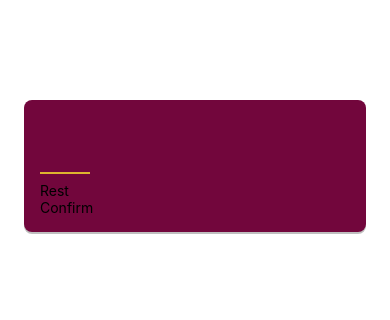
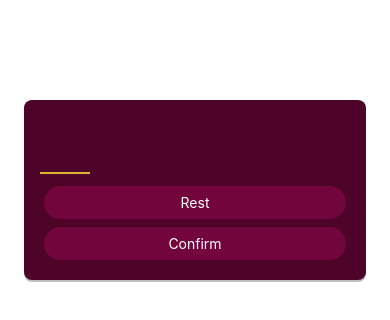
Before and after one commit to evanz1215/RNCourse2, a React Native app: screen / in a window 390 px wide. Shown: the top 320 px of the page. Built offline with nearby package versions, Linux system fonts and the light colour scheme.

Commit message:
style: Update button style in PrimaryButton component

```diff
--- a/components/PrimaryButton.js
+++ b/components/PrimaryButton.js
@@ -1,11 +1,32 @@
-import { View, Text } from "react-native";
+import { View, Text, Pressable, StyleSheet } from "react-native";
 
 function PrimaryButton({ children }) {
+  function pressHandler() {
+    console.log("Button pressed");
+  }
+
   return (
-    <View>
-      <Text>{children}</Text>
-    </View>
+    <Pressable onPress={pressHandler} style={styles.buttonContainer}>
+      <View>
+        <Text style={styles.buttonText}>{children}</Text>
+      </View>
+    </Pressable>
   );
 }
 
 export default PrimaryButton;
+
+const styles = StyleSheet.create({
+  buttonContainer: {
+    backgroundColor: "#72063c",
+    borderRadius: 28,
+    paddingVertical: 8,
+    paddingHorizontal: 16,
+    margin: 4,
+    elevation: 2,
+  },
+  buttonText: {
+    color: "white",
+    textAlign: "center",
+  },
+});
--- a/screens/StartGameScreen.js
+++ b/screens/StartGameScreen.js
@@ -24,7 +24,7 @@ const styles = StyleSheet.create({
     marginTop: 100,
     marginHorizontal: 24,
     padding: 16,
-    backgroundColor: "#72063c",
+    backgroundColor: "#4e0329", // "#72063c",
     borderRadius: 8,
     elevation: 4,
     shadowColor: "#000",
```
